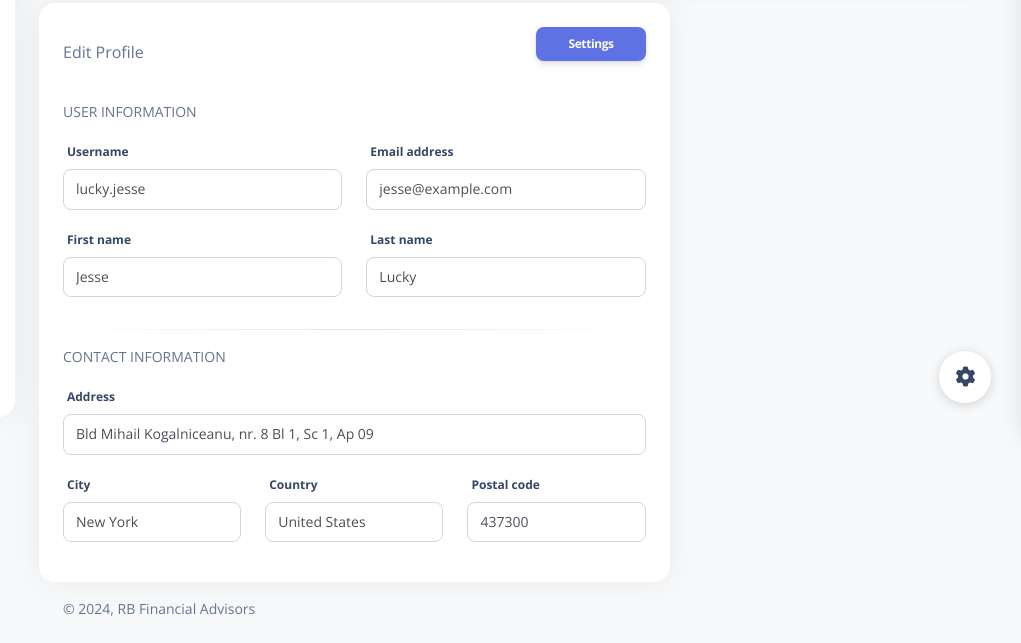
After one commit to joeahkim/RB-Advisors, a PHP site: page /RB/profile.html in a window 1280 px wide. The commit adds this page. Shown: the part 367-1010 px from the top of the page, without its empty margins (259-1280 px from the left). Run offline with PHP 8.4, Linux system fonts and the light colour scheme; some libraries are stand-ins or nearby versions.

Commit message:
renamed:    Untitled.php -> auth/Untitled.php 	renamed:    login.php -> auth/login.php 	renamed:    logout.php -> auth/logout.php 	renamed:    signup.php -> auth/signup.php 	modified:   dashboard.php 	new file:   images/signout.png 	modified:   index.html 	new file:   profile.html

```diff
--- a/Untitled.php
+++ b/auth/Untitled.php
@@ -1,7 +1,7 @@
 <?php
 // Redirect logged-in users to dashboard
 if(isset($_SESSION['user_id'])) {
-    header("Location: dashboard.php");
+    header("Location: ../dashboard.php");
     exit();
 }
 ?>
@@ -11,7 +11,7 @@ if(isset($_SESSION['user_id'])) {
 	<meta charset="UTF-8">
 	<meta name="viewport" content="width=device-width, initial-scale=1.0">
 	<title>RB Financial Advisors</title>
-	<link rel="stylesheet" href="style.css">
+	<link rel="stylesheet" href="../style.css">
 </head>
 <body>
 	<h2>RB ADVISORS</h2>
--- a/login.php
+++ b/auth/login.php
@@ -2,7 +2,7 @@
 session_start();
 // Redirect logged-in users to dashboard
 if(isset($_SESSION['user_id'])) {
-    header("Location: dashboard.php");
+    header("Location: ../dashboard.php");
     exit();
 }
 
@@ -40,7 +40,7 @@ if ($_SERVER["REQUEST_METHOD"] == "POST") {
                     $_SESSION['user_id'] = $user['id'];
                     $_SESSION['user_name'] = $user['name'];
                     // Redirect to another page
-                    header("Location: dashboard.php?name=" . urlencode($user['name']));;
+                    header("Location: ../dashboard.php?name=" . urlencode($user['name']));;
                     exit();
                 } else {
                     $_SESSION['error'] = "Invalid password";
--- a/index.html
+++ b/index.html
@@ -56,7 +56,7 @@
         <i class="bi bi-list mobile-nav-toggle d-none"></i>
       </nav><!-- .navbar -->
 
-      <a class="btn-getstarted scrollto" href="./Untitled.php">Get Started</a>
+      <a class="btn-getstarted scrollto" href="./auth/Untitled.php">Get Started</a>
 
     </div>
   </header><!-- End Header -->
@@ -66,7 +66,7 @@
       <h2>Welcome to <span>RB ADVISORS</span></h2>
       <p>The best money management and asset based management <br> in the entire country</p>
       <div class="d-flex">
-        <a href="./Untitled.php" class="btn-get-started scrollto">Get Started</a>
+        <a href="./auth/Untitled.php" class="btn-get-started scrollto">Get Started</a>
       </div>
     </div>
   </section>
--- /dev/null
+++ b/profile.html
@@ -0,0 +1,291 @@
+
+<!DOCTYPE html>
+<html lang="en">
+
+<head>
+  <meta charset="utf-8" />
+  <meta name="viewport" content="width=device-width, initial-scale=1, shrink-to-fit=no">
+  <link rel="apple-touch-icon" sizes="76x76" href="./assets/img/apple-icon.png">
+  <link rel="icon" type="image/png" href="./assets/img/favicon.jpg">
+  <title>
+    RB Financial Advisors
+  </title>
+  <!--     Fonts and icons     -->
+  <link href="https://fonts.googleapis.com/css?family=Open+Sans:300,400,600,700" rel="stylesheet" />
+  <!-- Nucleo Icons -->
+  <link href="./assets/css/nucleo-icons.css" rel="stylesheet" />
+  <link href="./assets/css/nucleo-svg.css" rel="stylesheet" />
+  <!-- Font Awesome Icons -->
+  <script src="https://kit.fontawesome.com/42d5adcbca.js" crossorigin="anonymous"></script>
+  <link href="./assets/css/nucleo-svg.css" rel="stylesheet" />
+  <!-- CSS Files -->
+  <link id="pagestyle" href="./assets/css/argon-dashboard.css?v=2.0.4" rel="stylesheet" />
+</head>
+
+<body class="g-sidenav-show bg-gray-100">
+  <div class="position-absolute w-100 min-height-300 top-0" style="background-image: url('https://raw.githubusercontent.com/creativetimofficial/public-assets/master/argon-dashboard-pro/assets/img/profile-layout-header.jpg'); background-position-y: 50%;">
+    <span class="mask bg-primary opacity-6"></span>
+  </div>
+  <aside class="sidenav bg-white navbar navbar-vertical navbar-expand-xs border-0 border-radius-xl my-3 fixed-start ms-4 " id="sidenav-main">
+    <div class="sidenav-header">
+      <i class="fas fa-times p-3 cursor-pointer text-secondary opacity-5 position-absolute end-0 top-0 d-none d-xl-none" aria-hidden="true" id="iconSidenav"></i>
+      <a class="navbar-brand m-0" href=" dashboard.html " target="_blank">
+        <img src="./assets/img/favicon.jpg" class="navbar-brand-img h-100" alt="main_logo">
+        <span class="ms-1 font-weight-bold">RB Advisors</span>
+      </a>
+    </div>
+    <hr class="horizontal dark mt-0">
+    <div class="collapse navbar-collapse  w-auto " id="sidenav-collapse-main">
+      <ul class="navbar-nav">
+        <li class="nav-item">
+          <a class="nav-link " href="./dashboard.php">
+            <div class="icon icon-shape icon-sm border-radius-md text-center me-2 d-flex align-items-center justify-content-center">
+              <i class="ni ni-tv-2 text-primary text-sm opacity-10"></i>
+            </div>
+            <span class="nav-link-text ms-1">Dashboard</span>
+          </a>
+        </li>
+
+        <li class="nav-item">
+          <a class="nav-link active" href="./profile.html">
+            <div class="icon icon-shape icon-sm border-radius-md text-center me-2 d-flex align-items-center justify-content-center">
+              <i class="ni ni-single-02 text-dark text-sm opacity-10"></i>
+            </div>
+            <span class="nav-link-text ms-1">Profile</span>
+          </a>
+        </li>
+        <li class="nav-item">
+          <a class="nav-link " href="./auth/logout.php">
+            <div class="icon icon-shape icon-sm border-radius-md text-center me-2 d-flex align-items-center justify-content-center">
+              <img src="./images/signout.png">
+            </div>
+            <span class="nav-link-text ms-1">Log Out</span>
+          </a>
+        </li>
+      </ul>
+    </div>
+
+  </aside>
+  <div class="main-content position-relative max-height-vh-100 h-100">
+    <div class="card shadow-lg mx-4 card-profile-bottom">
+      <div class="card-body p-3">
+        <div class="row gx-4">
+          <div class="col-auto">
+            <div class="avatar avatar-xl position-relative">
+              <img src="./assets/img/team-1.jpg" alt="profile_image" class="w-100 border-radius-lg shadow-sm">
+            </div>
+          </div>
+          <div class="col-auto my-auto">
+            <div class="h-100">
+              <h5 class="mb-1">
+                Sayo Kravits
+              </h5>
+
+            </div>
+          </div>
+          <div class="col-lg-4 col-md-6 my-sm-auto ms-sm-auto me-sm-0 mx-auto mt-3">
+            <div class="nav-wrapper position-relative end-0">
+              <ul class="nav nav-pills nav-fill p-1" role="tablist">
+
+                <li class="nav-item">
+                  <a class="nav-link mb-0 px-0 py-1 d-flex align-items-center justify-content-center " data-bs-toggle="tab" href="javascript:;" role="tab" aria-selected="false">
+                    <i class="ni ni-email-83"></i>
+                    <span class="ms-2">Messages</span>
+                  </a>
+                </li>
+                <li class="nav-item">
+                  <a class="nav-link mb-0 px-0 py-1 d-flex align-items-center justify-content-center " data-bs-toggle="tab" href="javascript:;" role="tab" aria-selected="false">
+                    <i class="ni ni-settings-gear-65"></i>
+                    <span class="ms-2">Settings</span>
+                  </a>
+                </li>
+              </ul>
+            </div>
+          </div>
+        </div>
+      </div>
+    </div>
+    <div class="container-fluid py-4">
+      <div class="row">
+        <div class="col-md-8">
+          <div class="card">
+            <div class="card-header pb-0">
+              <div class="d-flex align-items-center">
+                <p class="mb-0">Edit Profile</p>
+                <button class="btn btn-primary btn-sm ms-auto">Settings</button>
+              </div>
+            </div>
+            <div class="card-body">
+              <p class="text-uppercase text-sm">User Information</p>
+              <div class="row">
+                <div class="col-md-6">
+                  <div class="form-group">
+                    <label for="example-text-input" class="form-control-label">Username</label>
+                    <input class="form-control" type="text" value="lucky.jesse">
+                  </div>
+                </div>
+                <div class="col-md-6">
+                  <div class="form-group">
+                    <label for="example-text-input" class="form-control-label">Email address</label>
+                    <input class="form-control" type="email" value="jesse@example.com">
+                  </div>
+                </div>
+                <div class="col-md-6">
+                  <div class="form-group">
+                    <label for="example-text-input" class="form-control-label">First name</label>
+                    <input class="form-control" type="text" value="Jesse">
+                  </div>
+                </div>
+                <div class="col-md-6">
+                  <div class="form-group">
+                    <label for="example-text-input" class="form-control-label">Last name</label>
+                    <input class="form-control" type="text" value="Lucky">
+                  </div>
+                </div>
+              </div>
+              <hr class="horizontal dark">
+              <p class="text-uppercase text-sm">Contact Information</p>
+              <div class="row">
+                <div class="col-md-12">
+                  <div class="form-group">
+                    <label for="example-text-input" class="form-control-label">Address</label>
+                    <input class="form-control" type="text" value="Bld Mihail Kogalniceanu, nr. 8 Bl 1, Sc 1, Ap 09">
+                  </div>
+                </div>
+                <div class="col-md-4">
+                  <div class="form-group">
+                    <label for="example-text-input" class="form-control-label">City</label>
+                    <input class="form-control" type="text" value="New York">
+                  </div>
+                </div>
+                <div class="col-md-4">
+                  <div class="form-group">
+                    <label for="example-text-input" class="form-control-label">Country</label>
+                    <input class="form-control" type="text" value="United States">
+                  </div>
+                </div>
+                <div class="col-md-4">
+                  <div class="form-group">
+                    <label for="example-text-input" class="form-control-label">Postal code</label>
+                    <input class="form-control" type="text" value="437300">
+                  </div>
+                </div>
+              </div>
+              <!-- <hr class="horizontal dark">
+              <p class="text-uppercase text-sm">About me</p>
+              <div class="row">
+                <div class="col-md-12">
+                  <div class="form-group">
+                    <label for="example-text-input" class="form-control-label">About me</label>
+                    <input class="form-control" type="text" value="A beautiful Dashboard for Bootstrap 5. It is Free and Open Source.">
+                  </div>
+                </div>
+              </div> -->
+            </div>
+          </div>
+        </div>
+
+      </div>
+      <footer class="footer pt-3  ">
+        <div class="container-fluid">
+          <div class="row align-items-center justify-content-lg-between">
+            <div class="col-lg-6 mb-lg-0 mb-4">
+              <div class="copyright text-center text-sm text-muted text-lg-start">
+                © <script>
+                  document.write(new Date().getFullYear())
+                </script>,
+                RB Financial Advisors
+              </div>
+            </div>
+           </div>
+        </div>
+      </footer>
+    </div>
+  </div>
+  <div class="fixed-plugin">
+    <a class="fixed-plugin-button text-dark position-fixed px-3 py-2">
+      <i class="fa fa-cog py-2"> </i>
+    </a>
+    <div class="card shadow-lg">
+      <div class="card-header pb-0 pt-3 ">
+        <div class="float-start">
+          <h5 class="mt-3 mb-0">Argon Configurator</h5>
+          <p>See our dashboard options.</p>
+        </div>
+        <div class="float-end mt-4">
+          <button class="btn btn-link text-dark p-0 fixed-plugin-close-button">
+            <i class="fa fa-close"></i>
+          </button>
+        </div>
+        <!-- End Toggle Button -->
+      </div>
+      <hr class="horizontal dark my-1">
+      <div class="card-body pt-sm-3 pt-0 overflow-auto">
+        <!-- Sidebar Backgrounds -->
+        <div>
+          <h6 class="mb-0">Sidebar Colors</h6>
+        </div>
+        <a href="javascript:void(0)" class="switch-trigger background-color">
+          <div class="badge-colors my-2 text-start">
+            <span class="badge filter bg-gradient-primary active" data-color="primary" onclick="sidebarColor(this)"></span>
+            <span class="badge filter bg-gradient-dark" data-color="dark" onclick="sidebarColor(this)"></span>
+            <span class="badge filter bg-gradient-info" data-color="info" onclick="sidebarColor(this)"></span>
+            <span class="badge filter bg-gradient-success" data-color="success" onclick="sidebarColor(this)"></span>
+            <span class="badge filter bg-gradient-warning" data-color="warning" onclick="sidebarColor(this)"></span>
+            <span class="badge filter bg-gradient-danger" data-color="danger" onclick="sidebarColor(this)"></span>
+          </div>
+        </a>
+        <!-- Sidenav Type -->
+        <div class="mt-3">
+          <h6 class="mb-0">Sidenav Type</h6>
+          <p class="text-sm">Choose between 2 different sidenav types.</p>
+        </div>
+        <div class="d-flex">
+          <button class="btn bg-gradient-primary w-100 px-3 mb-2 active me-2" data-class="bg-white" onclick="sidebarType(this)">White</button>
+          <button class="btn bg-gradient-primary w-100 px-3 mb-2" data-class="bg-default" onclick="sidebarType(this)">Dark</button>
+        </div>
+        <p class="text-sm d-xl-none d-block mt-2">You can change the sidenav type just on desktop view.</p>
+        <!-- Navbar Fixed -->
+        <hr class="horizontal dark my-sm-4">
+        <div class="mt-2 mb-5 d-flex">
+          <h6 class="mb-0">Light / Dark</h6>
+          <div class="form-check form-switch ps-0 ms-auto my-auto">
+            <input class="form-check-input mt-1 ms-auto" type="checkbox" id="dark-version" onclick="darkMode(this)">
+          </div>
+        </div>
+        <a class="btn bg-gradient-dark w-100" href="https://www.creative-tim.com/product/argon-dashboard">Free Download</a>
+        <a class="btn btn-outline-dark w-100" href="https://www.creative-tim.com/learning-lab/bootstrap/license/argon-dashboard">View documentation</a>
+        <div class="w-100 text-center">
+          <a class="github-button" href="https://github.com/creativetimofficial/argon-dashboard" data-icon="octicon-star" data-size="large" data-show-count="true" aria-label="Star creativetimofficial/argon-dashboard on GitHub">Star</a>
+          <h6 class="mt-3">Thank you for sharing!</h6>
+          <a href="https://twitter.com/intent/tweet?text=Check%20Argon%20Dashboard%20made%20by%20%40CreativeTim%20%23webdesign%20%23dashboard%20%23bootstrap5&amp;url=https%3A%2F%2Fwww.creative-tim.com%2Fproduct%2Fargon-dashboard" class="btn btn-dark mb-0 me-2" target="_blank">
+            <i class="fab fa-twitter me-1" aria-hidden="true"></i> Tweet
+          </a>
+          <a href="https://www.facebook.com/sharer/sharer.php?u=https://www.creative-tim.com/product/argon-dashboard" class="btn btn-dark mb-0 me-2" target="_blank">
+            <i class="fab fa-facebook-square me-1" aria-hidden="true"></i> Share
+          </a>
+        </div>
+      </div>
+    </div>
+  </div>
+  <!--   Core JS Files   -->
+  <script src="../assets/js/core/popper.min.js"></script>
+  <script src="../assets/js/core/bootstrap.min.js"></script>
+  <script src="../assets/js/plugins/perfect-scrollbar.min.js"></script>
+  <script src="../assets/js/plugins/smooth-scrollbar.min.js"></script>
+  <script>
+    var win = navigator.platform.indexOf('Win') > -1;
+    if (win && document.querySelector('#sidenav-scrollbar')) {
+      var options = {
+        damping: '0.5'
+      }
+      Scrollbar.init(document.querySelector('#sidenav-scrollbar'), options);
+    }
+  </script>
+  <!-- Github buttons -->
+  <script async defer src="https://buttons.github.io/buttons.js"></script>
+  <!-- Control Center for Soft Dashboard: parallax effects, scripts for the example pages etc -->
+  <script src="../assets/js/argon-dashboard.min.js?v=2.0.4"></script>
+</body>
+
+</html>
```
Also changed, not shown: dashboard.php (+10 -2 lines), auth/logout.php (renamed from logout.php), auth/signup.php (renamed from signup.php), images/signout.png (added).
